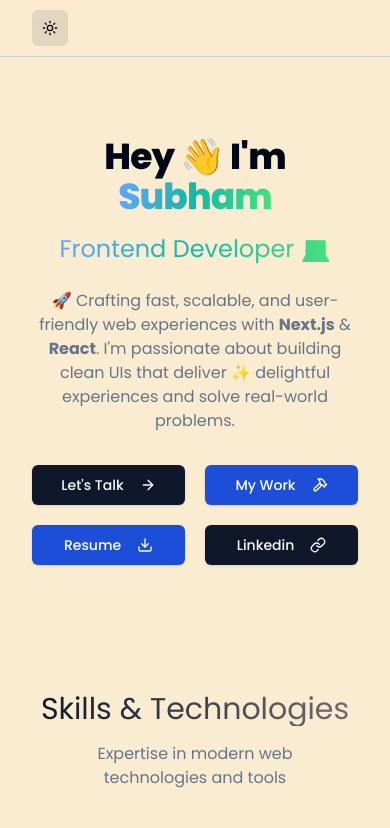
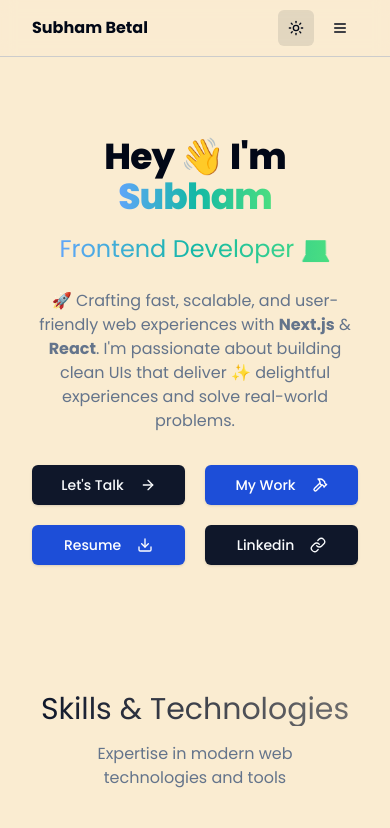
Before and after one commit to devSubham35/subham-portfolio, a Next.js app: page / in a window 390 px wide. Shown: the top 828 px of the page. Built offline with nearby package versions, Linux system fonts and the light colour scheme.

Commit message:
Sidebar added

```diff
--- a/src/components/Contact.tsx
+++ b/src/components/Contact.tsx
@@ -66,7 +66,7 @@ export default function Contact() {
         </div>
 
         {/* Contact Form */}
-        <div className="p-8">
+        <div className="px-8 pb-8 md:p-8">
           <h2 className="text-2xl font-semibold text-gray-800 dark:text-white mb-2">Contact Me</h2>
           <p className="text-sm text-gray-500 dark:text-gray-400 mb-6">
             Any question or remarks? Just write us a message!
--- a/src/components/Header.tsx
+++ b/src/components/Header.tsx
@@ -2,53 +2,116 @@
 
 import Link from "next/link"
 import { useTheme } from "next-themes"
-import { Moon, Sun } from "lucide-react"
+import { Moon, Sun, Menu, X } from "lucide-react"
 import { useState, useEffect } from "react"
 import { Button } from "@/components/ui/button"
+import { motion, AnimatePresence } from "framer-motion"
 
 export default function Header() {
-
   const { theme, setTheme } = useTheme()
   const [mounted, setMounted] = useState(false)
+  const [isMenuOpen, setIsMenuOpen] = useState(false)
 
   useEffect(() => setMounted(true), [])
 
+  useEffect(() => {
+    if (isMenuOpen) {
+      document.body.classList.add("overflow-hidden")
+    } else {
+      document.body.classList.remove("overflow-hidden")
+    }
+
+    return () => {
+      document.body.classList.remove("overflow-hidden") // clean up on unmount
+    }
+  }, [isMenuOpen])
+
   if (!mounted) return null
 
+
   return (
-    <header className="sticky top-0 z-50 w-full border-b border-border
-     bg-background/95 backdrop-blur supports-[backdrop-filter]:bg-background/60">
-      <div className="container flex h-14 max-w-screen-2xl items-center">
-        <div className="mr-4 hidden md:flex">
+    <>
+      <header className="sticky top-0 z-50 w-full border-b border-border bg-background/95 backdrop-blur supports-[backdrop-filter]:bg-background/60">
+        <div className="container flex h-14 max-w-screen-2xl items-center justify-between">
+          <div className="flex items-center">
             <Link className="mr-6 flex items-center space-x-2" href="/">
-            <span className="hidden font-bold sm:inline-block">Subham Betal</span>
+              <span className="font-bold">Subham Betal</span>
             </Link>
-          <nav className="flex items-center space-x-6 text-sm font-medium">
-            <a className="transition-colors hover:text-foreground/80 text-foreground/60" href="#skills">
-              Skills
-            </a>
-            <a className="transition-colors hover:text-foreground/80 text-foreground/60" href="#projects">
-              Projects
-            </a>
-            <a className="transition-colors hover:text-foreground/80 text-foreground/60" href="#contact">
-              Contact
-            </a>
+            {/* Desktop Nav */}
+            <nav className="hidden md:flex items-center space-x-6 text-sm font-medium">
+              <a className="transition-colors hover:text-foreground/80 text-foreground/60" href="#skills">Skills</a>
+              <a className="transition-colors hover:text-foreground/80 text-foreground/60" href="#projects">Projects</a>
+              <a className="transition-colors hover:text-foreground/80 text-foreground/60" href="#contact">Contact</a>
             </nav>
           </div>
-        <div className="flex flex-1 items-center justify-between space-x-2 md:justify-end">
+          <div className="flex items-center space-x-2">
+            {/* Theme Toggle */}
             <Button
               variant="ghost"
               size="icon"
               aria-label="Toggle theme"
-            className="mr-6 bg-primary/10 dark:bg-primary/10"
+              className="bg-primary/10 dark:bg-primary/10"
               onClick={() => setTheme(theme === "dark" ? "light" : "dark")}
             >
               <Sun className="h-6 w-6 rotate-0 scale-100 transition-all dark:-rotate-90 dark:scale-0" />
               <Moon className="absolute h-6 w-6 rotate-90 scale-0 transition-all dark:rotate-0 dark:scale-100" />
               <span className="sr-only">Toggle theme</span>
             </Button>
+
+            {/* Mobile Menu Button */}
+            <div className="md:hidden">
+              <Button
+                variant="ghost"
+                size="icon"
+                onClick={() => setIsMenuOpen(true)}
+              >
+                <Menu className="h-6 w-6" />
+              </Button>
+            </div>
           </div>
         </div>
       </header>
+
+      {/* Mobile Sidebar */}
+      <AnimatePresence>
+        {isMenuOpen && (
+          <>
+            {/* Backdrop */}
+            <motion.div
+              className="fixed inset-0 bg-black/50 z-40"
+              initial={{ opacity: 0 }}
+              animate={{ opacity: 1 }}
+              exit={{ opacity: 0 }}
+              onClick={() => setIsMenuOpen(false)}
+            />
+
+            {/* Sidebar */}
+            <motion.aside
+              className="fixed top-0 left-0 z-50 h-full w-64 bg-background shadow-lg p-6 flex flex-col"
+              initial={{ x: "-100%" }}
+              animate={{ x: 0 }}
+              exit={{ x: "-100%" }}
+              transition={{ type: "spring", stiffness: 300, damping: 30 }}
+            >
+              <div className="flex items-center justify-between mb-6">
+                <span className="font-bold text-lg">Menu</span>
+                <Button
+                  variant="ghost"
+                  size="icon"
+                  onClick={() => setIsMenuOpen(false)}
+                >
+                  <X className="h-6 w-6" />
+                </Button>
+              </div>
+              <nav className="flex flex-col gap-8 text-sm font-medium">
+                <a href="#skills" onClick={() => setIsMenuOpen(false)}>Skills</a>
+                <a href="#projects" onClick={() => setIsMenuOpen(false)}>Projects</a>
+                <a href="#contact" onClick={() => setIsMenuOpen(false)}>Contact</a>
+              </nav>
+            </motion.aside>
+          </>
+        )}
+      </AnimatePresence>
+    </>
   )
 }
```
Lines whose indentation alone changed are shown as unchanged.
